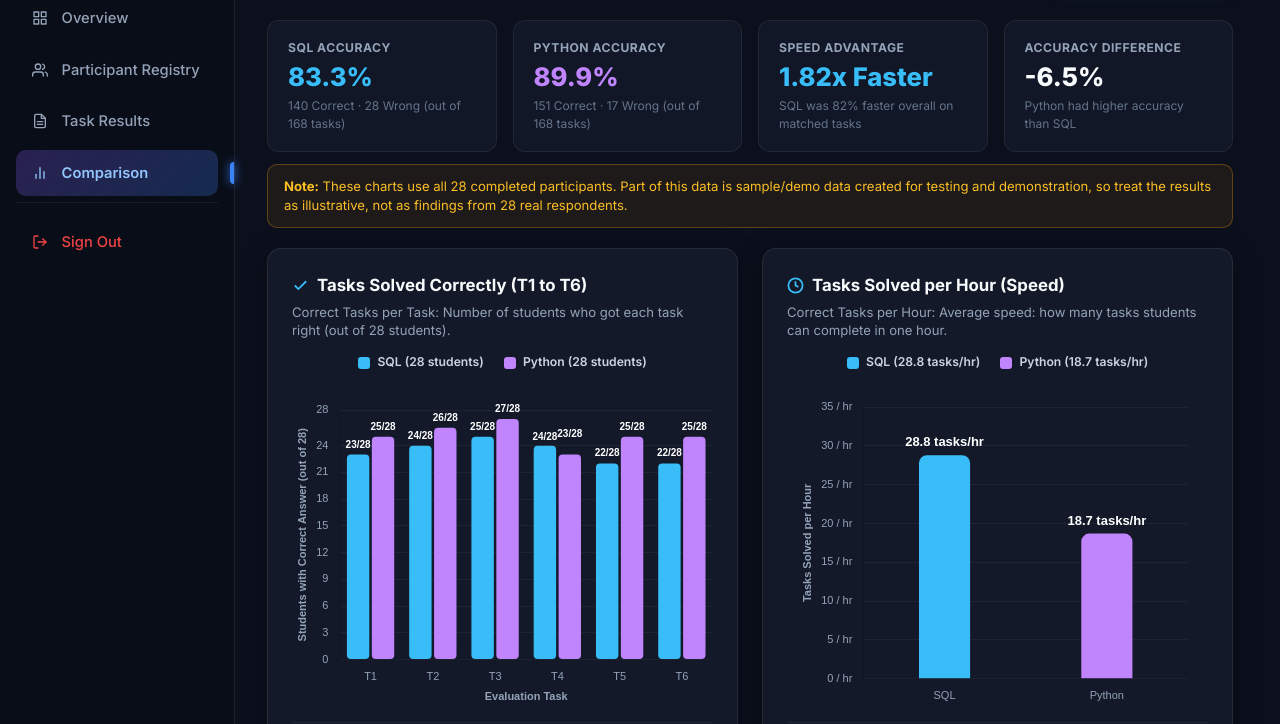
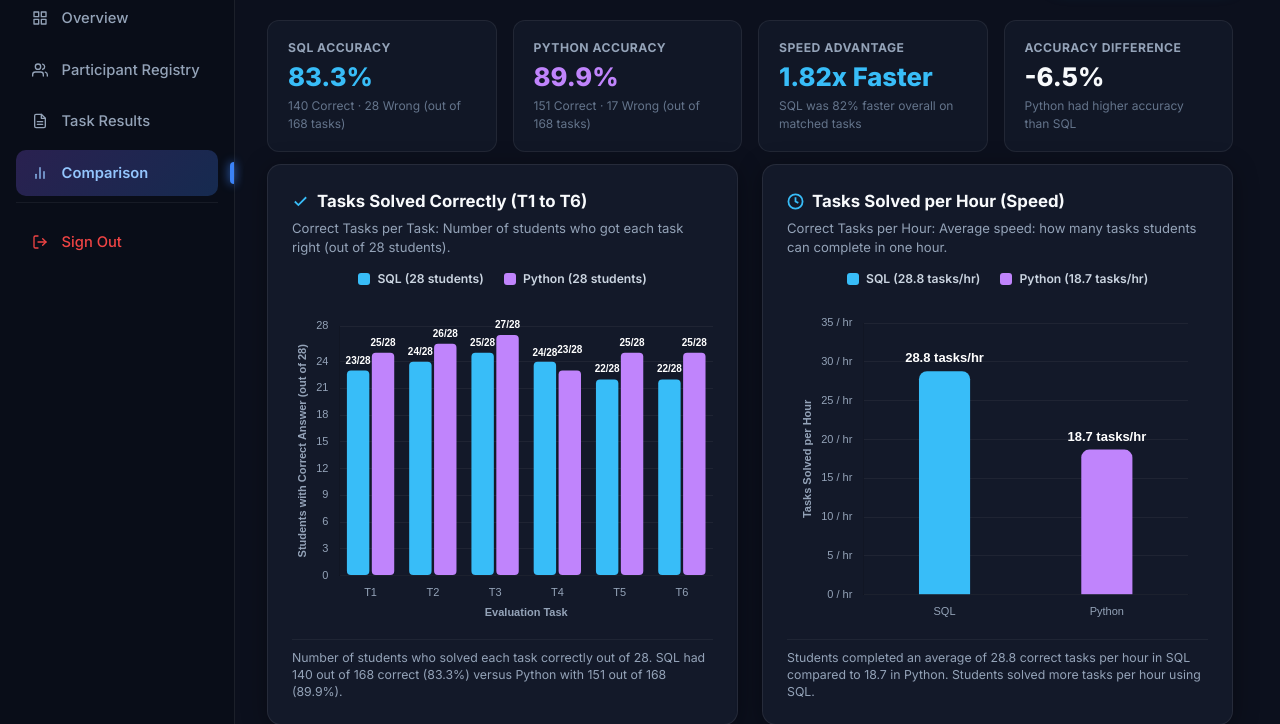
Before and after one commit to DeathKnell837/querylearn, a Flask app: page /dashboard/charts in a window 1280 px wide. Shown: the part 93-817 px from the top of the page. Run offline with Flask 3, Linux system fonts and the light colour scheme; a user stored in the database is signed in; data comes from the database, SQL or seed files in the repository.

Commit message:
fix: remove yellow note banner from comparison page

```diff
--- a/templates/dashboard/charts.html
+++ b/templates/dashboard/charts.html
@@ -316,11 +316,6 @@
                 <span class="kpi-val" style="color: #f8fafc;">{% if m.accuracy_delta >= 0 %}+{% endif %}{{ m.accuracy_delta }}%</span>
                 <span class="kpi-desc">{% if m.accuracy_delta > 0 %}SQL had higher accuracy than Python{% elif m.accuracy_delta < 0 %}Python had higher accuracy than SQL{% else %}SQL and Python had equal accuracy{% endif %}</span>
             </div>
-        </div>
-
-
-        <div style="margin: 0 0 1.25rem 0; padding: 0.7rem 1rem; border-radius: 10px; background: rgba(245,158,11,0.08); border: 1px solid rgba(245,158,11,0.3); color: #fbbf24; font-size: 0.82rem; line-height: 1.5;">
-            <strong>Note:</strong> These charts use all {{ m.cohort_n }} completed participants. Part of this data is sample/demo data created for testing and demonstration, so treat the results as illustrative, not as findings from {{ m.cohort_n }} real respondents.
         </div>
 
         <!-- PRIMARY CHARTS GRID (2x2 Balanced Layout) -->
```
